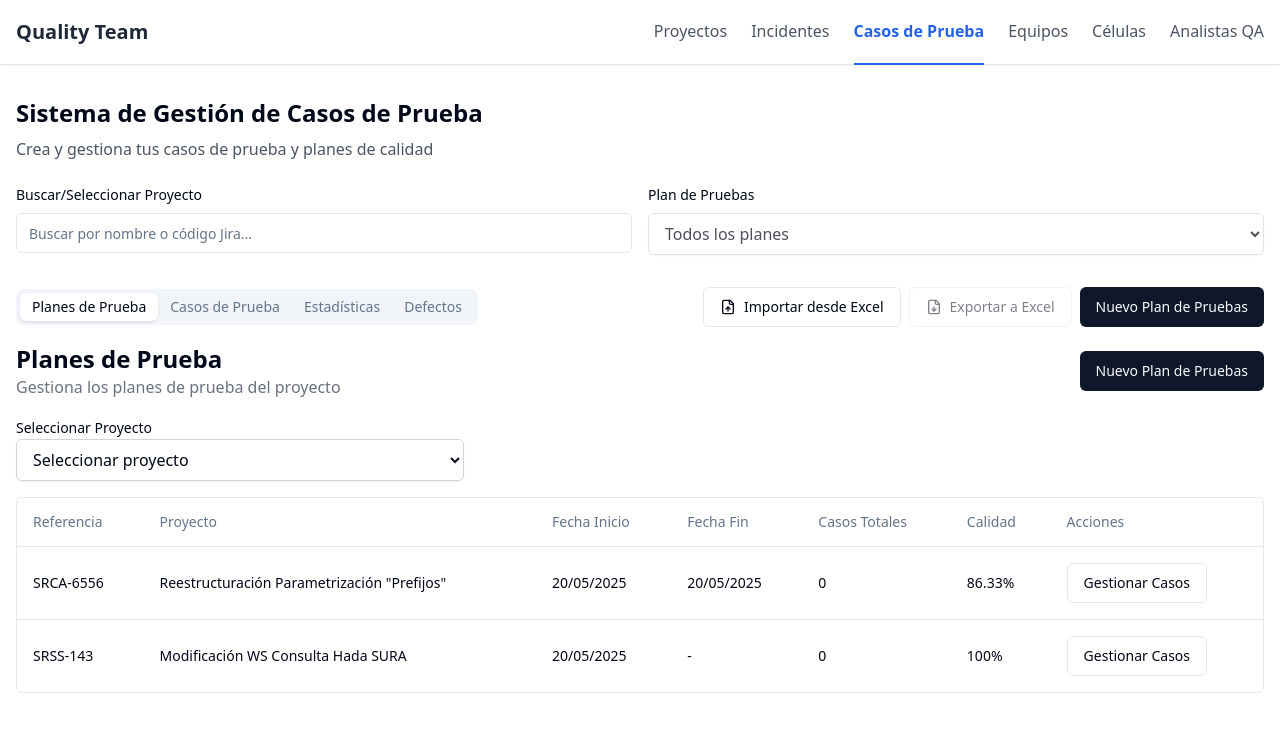
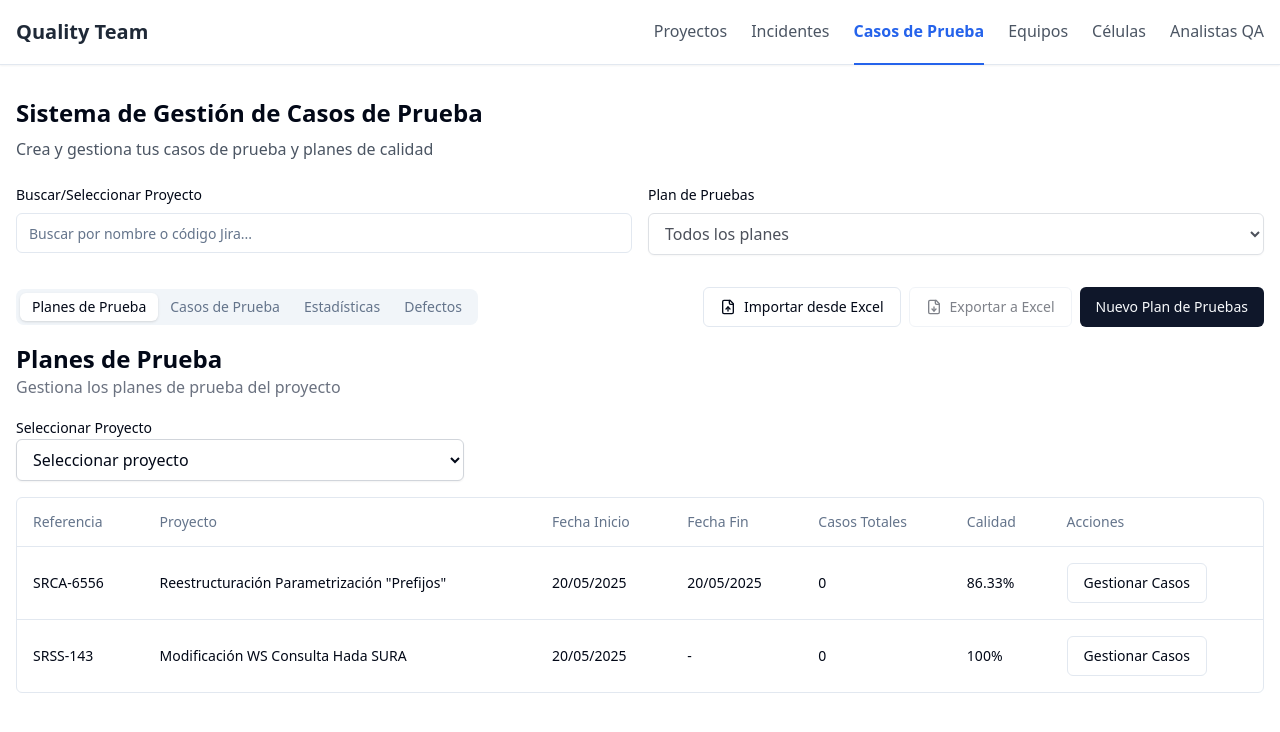
Before and after one commit to sergio129/quality-team-demo, a Next.js app: page /casos-prueba in a window 1280 px wide. Shown: the top 732 px of the page. Built offline with nearby package versions, Linux system fonts and the light colour scheme.

Commit message:
Se agrega caso de prueba

```diff
--- a/src/components/testcases/TestCasePlanManager.tsx
+++ b/src/components/testcases/TestCasePlanManager.tsx
@@ -99,16 +99,9 @@ export default function TestCasePlanManager({ onPlanSelected }: TestCasePlanMana
   };
 
   return (
-    <div className="space-y-4">
-      <div className="flex justify-between items-center">
-        <div>
-          <h2 className="text-2xl font-bold">Planes de Prueba</h2>
-          <p className="text-gray-500">Gestiona los planes de prueba del proyecto</p>
-        </div>
-
-        <Button onClick={() => setIsCreatingPlan(true)}>
-          Nuevo Plan de Pruebas
-        </Button>
+    <div className="space-y-4">      <div className="mb-4">
+        <h2 className="text-2xl font-bold">Planes de Prueba</h2>
+        <p className="text-gray-500">Gestiona los planes de prueba del proyecto</p>
       </div>
 
       <div className="mb-4">
```
